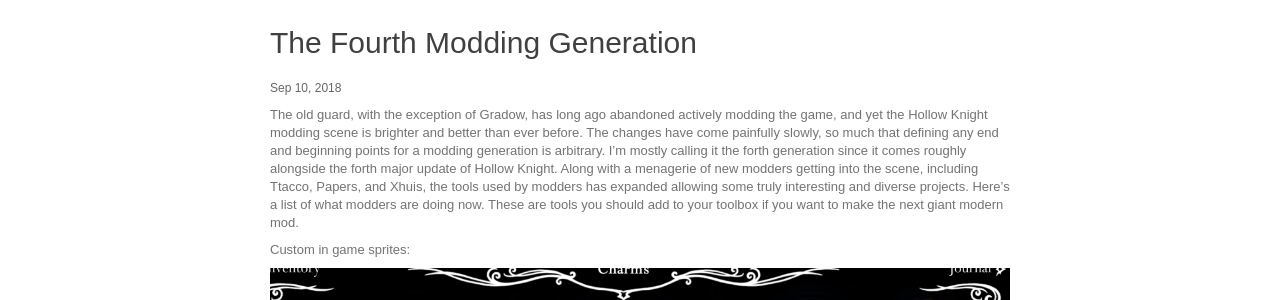
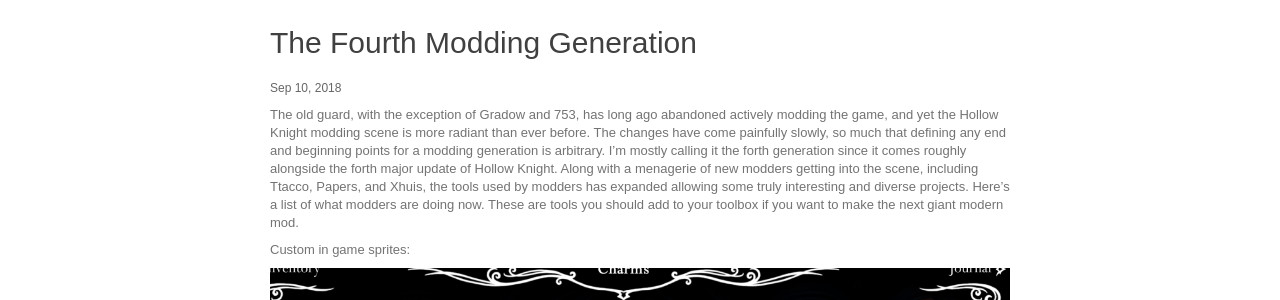
Before and after one commit to natis1/radiance.host, a Jekyll site: the page built from _posts/2018-09-10-The-4th-Generation.markdown, in a window 1280 px wide. Shown: the part 174-474 px from the top of the page. Built offline with Jekyll 4.4.1, drawn with Linux system fonts in a browser that asks for light colours; comment, search, counter and statistics services are not loaded.

```diff
--- a/_posts/2018-09-10-The-4th-Generation.markdown
+++ b/_posts/2018-09-10-The-4th-Generation.markdown
@@ -5,7 +5,7 @@
 categories: modding
 excerpt: The future of Hollow Knight Modding, and what it means for you.
 ---
-The old guard, with the exception of Gradow, has long ago abandoned actively modding the game, and yet the Hollow Knight modding scene is brighter and better than ever before. The changes have come painfully slowly, so much that defining any end and beginning points for a modding generation is arbitrary. I'm mostly calling it the forth generation since it comes roughly alongside the forth major update of Hollow Knight. Along with a menagerie of new modders getting into the scene, including Ttacco, Papers, and Xhuis, the tools used by modders has expanded allowing some truly interesting and diverse projects. Here's a list of what modders are doing now. These are tools you should add to your toolbox if you want to make the next giant modern mod.
+The old guard, with the exception of Gradow and 753, has long ago abandoned actively modding the game, and yet the Hollow Knight modding scene is more radiant than ever before. The changes have come painfully slowly, so much that defining any end and beginning points for a modding generation is arbitrary. I'm mostly calling it the forth generation since it comes roughly alongside the forth major update of Hollow Knight. Along with a menagerie of new modders getting into the scene, including Ttacco, Papers, and Xhuis, the tools used by modders has expanded allowing some truly interesting and diverse projects. Here's a list of what modders are doing now. These are tools you should add to your toolbox if you want to make the next giant modern mod.
 
 Custom in game sprites:
 
```
